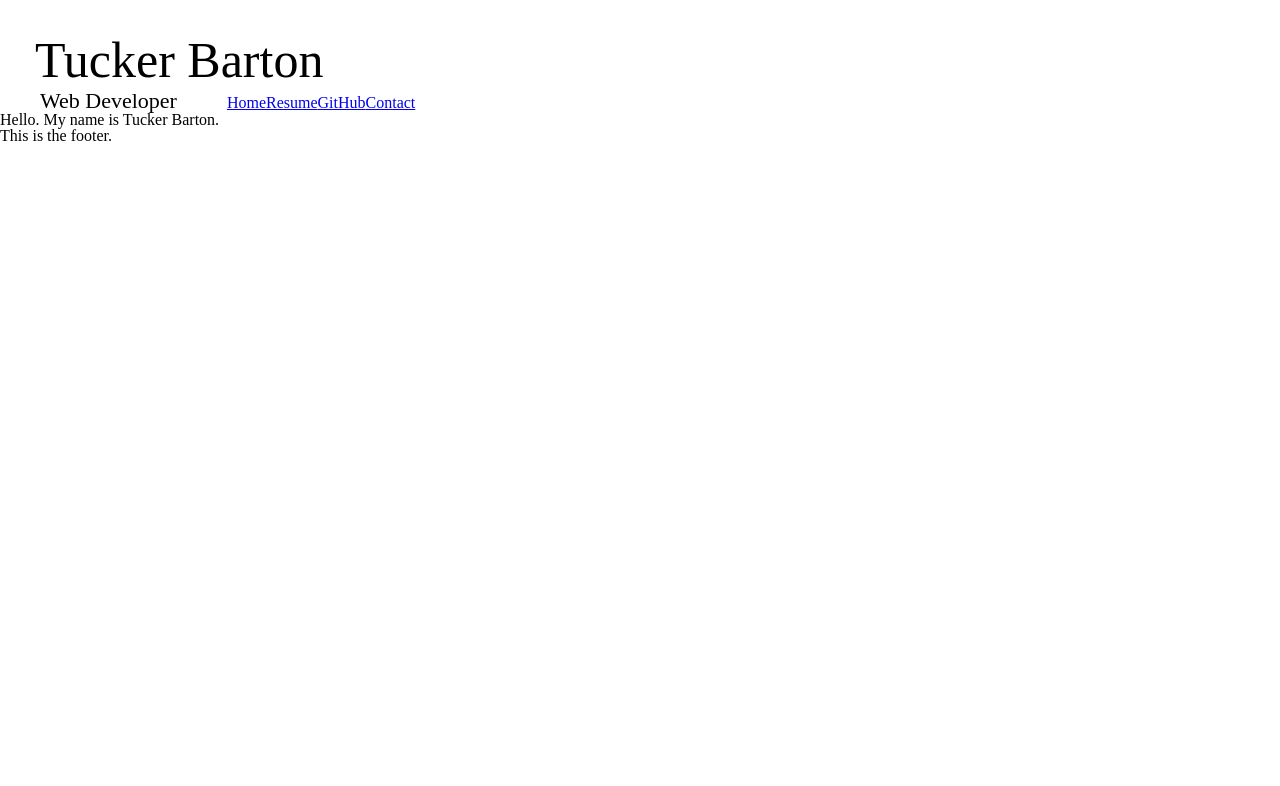
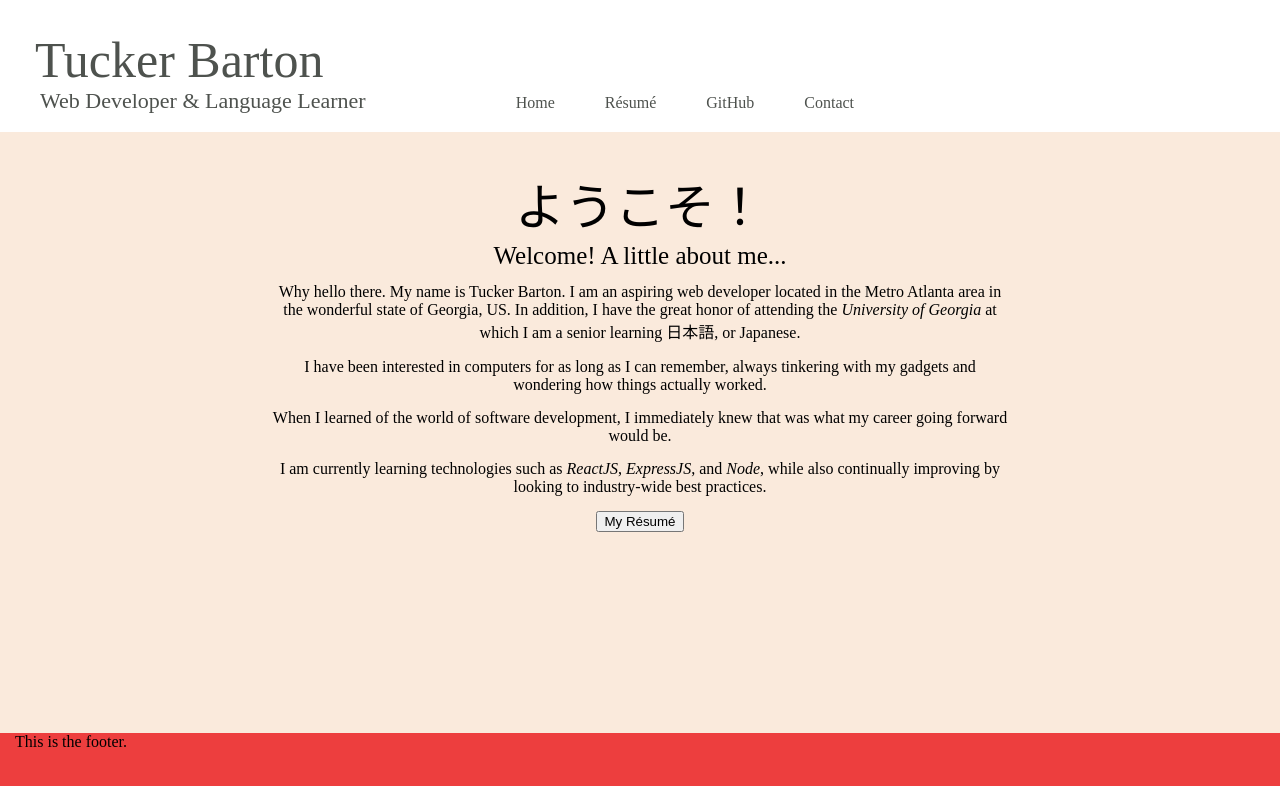
Before and after one commit to Tucker-B/CV-Application, a React app: page / in a window 1280 px wide. Shown: the top 786 px of the page. Built offline with nearby package versions, Linux system fonts and the light colour scheme.

Commit message:
Heroku Initial Commit

```diff
--- a/src/components/App.js
+++ b/src/components/App.js
@@ -11,7 +11,7 @@ class App extends React.Component {
 
     render() {
         return (
-            <div>
+            <div id="mainDiv">
                 <Header />
                 <Body />
                 <Footer />
--- a/src/components/Body/Body.js
+++ b/src/components/Body/Body.js
@@ -8,8 +8,21 @@ class Body extends React.Component {
 
     render() {
         return(
-            <div>
-                <p>Hello. My name is Tucker Barton.</p>
+            <div id="bodyDiv">
+                <h2>ようこそ！</h2>
+                <h3>Welcome! A little about me... </h3>
+                <div id="paragraphDiv">
+                    <p>Why hello there. My name is Tucker Barton. I am an aspiring web developer located in the Metro Atlanta area in the wonderful state of Georgia, US. In addition, I have the great honor of attending the <i>University of Georgia</i> at which I am a senior learning 日本語, or Japanese. </p>
+
+                    <p>I have been interested in computers for as long as I can remember, always tinkering with my gadgets and wondering how things actually worked.</p>
+
+                    <p>When I learned of the world of software development, I immediately knew that was what my career going forward would be.</p>
+
+                    <p>I am currently learning technologies such as <i>ReactJS</i>, <i>ExpressJS</i>, and <i>Node</i>, while also continually improving by looking to industry-wide best practices.</p>
+                </div>
+
+                <button>My Résumé</button>
+
             </div>
         )
     }
--- a/src/components/Footer/Footer.js
+++ b/src/components/Footer/Footer.js
@@ -9,7 +9,7 @@ class Footer extends React.Component {
     render() {
         return(
             <footer>
-                <p>This is the footer.</p>
+                <p id="footerParagraph">This is the footer.</p>
             </footer>
         )
     }
--- a/src/components/Header/Header.js
+++ b/src/components/Header/Header.js
@@ -12,7 +12,7 @@ class Header extends React.Component {
             <header id="header">
                 <h1>Tucker Barton</h1>
                 <span>
-                    <h3>Web Developer</h3>
+                    <h3 id="headerDescription">Web Developer & Language Learner</h3>
                     <NavBar />
                 </span>
             </header>
--- a/src/components/Header/NavBar.js
+++ b/src/components/Header/NavBar.js
@@ -13,7 +13,7 @@ class NavBar extends React.Component {
             <div id="navBar">
                 <ul>
                     <li><a href="#">Home</a></li>
-                    <li><a href="#">Resume</a></li>
+                    <li><a href="#">Résumé</a></li>
                     <li><a href="https://github.com/Tucker-B ">GitHub</a></li>
                     <li><a href="#">Contact</a></li>
                 </ul>
--- a/src/styles/styles.css
+++ b/src/styles/styles.css
@@ -1,17 +1,88 @@
-h1 {
-    font-size: 50px;
-    margin: 35px;
-    margin-bottom: 5px;
+#mainDiv {
+
 }
 
-h3 {
+#headerDescription {
     font-size: 22px;
+    color: #4e524e;
     margin-left: 40px;
     margin-right: 50px;
     margin-bottom: 35px;
     display: inline;
 }
 
+#bodyDiv {
+    padding-top: 1px;
+    height: 75vh;
+    margin-top: 20px;
+    /* margin-bottom: 20px; */
+    text-align: center;
+    background-color: #faeadc;
+}
+
+#paragraphDiv {
+    margin-left: 20%;
+    margin-right: 20%;
+}
+
+h1 {
+    font-size: 50px;
+    color: #4e524e;
+    margin: 35px;
+    margin-bottom: 5px;
+}
+
+h2 {
+    font-size: 50px;
+    margin-top: 50px;
+}
+
+h3 {
+    font-size: 25px;
+    margin-top: 10px;
+}
+
+p {
+    margin: 15px;
+    line-height: normal;
+}
+
 ul, li, #navBar {
     display: inline;
 }
+
+ul {
+    margin-left: 75px;
+}
+
+a:link, a:visited {
+    color: #4e524e;
+    text-decoration-line: none;
+}
+
+a:hover {
+    color: #7181da;
+}
+
+li {
+    margin-left: 25px;
+    margin-right: 25px;
+
+}
+
+i {
+    font-style: italic;
+}
+
+b {
+    font-weight: bold;
+}
+
+#footerParagraph {
+    margin-top: 0px;
+}
+
+footer {
+    background-color:#ed3e3e;
+    padding-bottom: 5%;
+}
```
